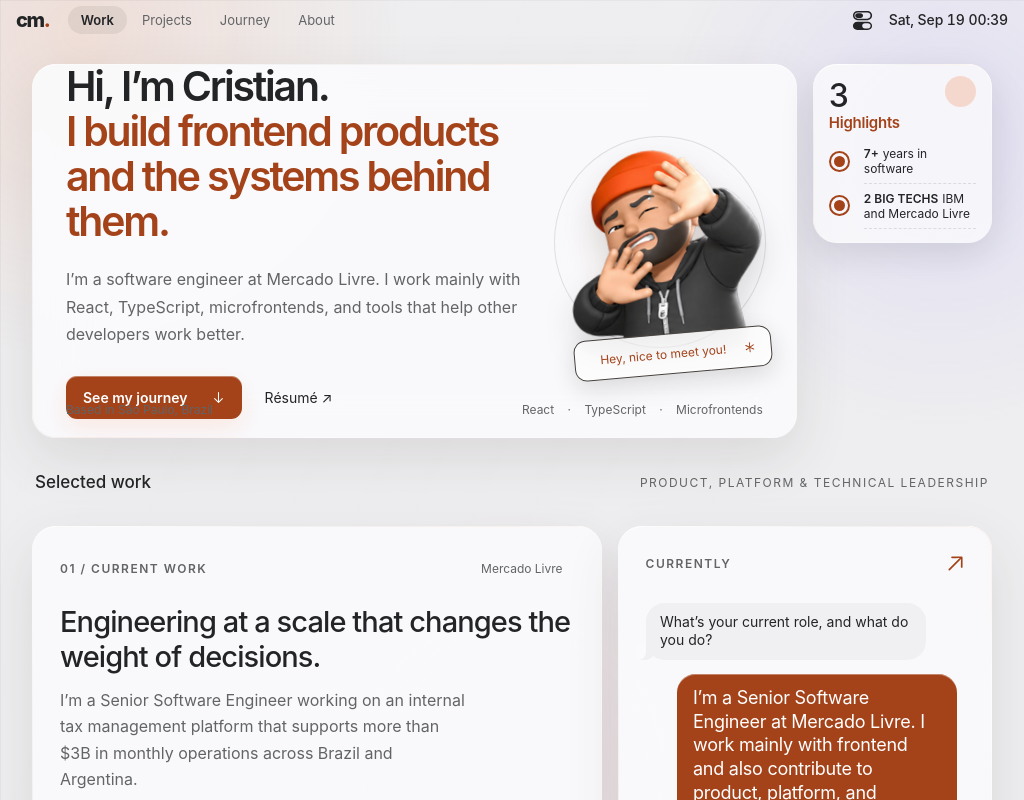
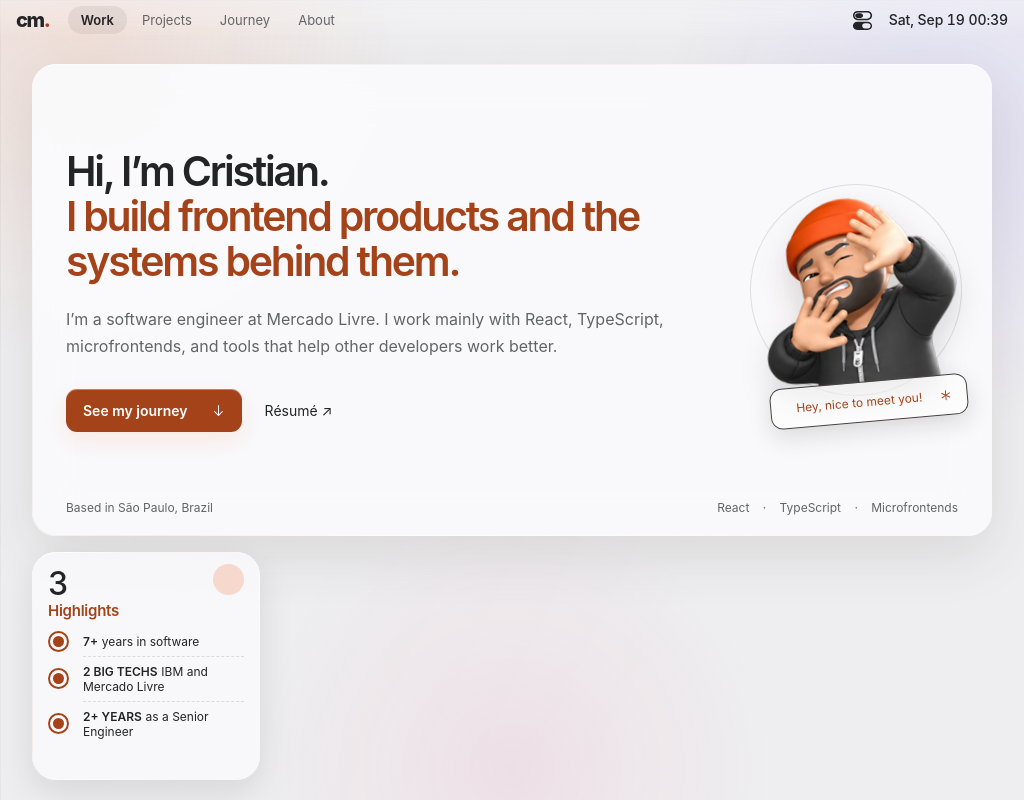
Before and after one commit to cristianmacedo/portfolio, a React (Vite) app: page / in a window 1024 px wide. Shown: the top 800 px of the page. Built offline with nearby package versions, Linux system fonts and the light colour scheme.

Commit message:
Refine system bar blur and compact grid

```diff
--- a/src/adaptive-theme.css
+++ b/src/adaptive-theme.css
@@ -1150,3 +1150,50 @@ body {
   .control-center-actions,
   .control-center-popover > .control-center-focus { animation: none; }
 }
+
+/* A shallow frosted veil keeps the full-width system bar legible while the
+   page scrolls underneath it. The mask fades out at the bar's lower edge. */
+.system-bar-layer::before {
+  content: "";
+  position: fixed;
+  inset: 0 0 auto;
+  z-index: 0;
+  height: 40px;
+  pointer-events: none;
+  background: linear-gradient(to bottom, rgba(20, 20, 22, .24), rgba(20, 20, 22, .04));
+  backdrop-filter: blur(14px) saturate(125%);
+  -webkit-backdrop-filter: blur(14px) saturate(125%);
+  -webkit-mask-image: linear-gradient(to bottom, #000 0%, #000 58%, rgba(0, 0, 0, .62) 78%, transparent 100%);
+  mask-image: linear-gradient(to bottom, #000 0%, #000 58%, rgba(0, 0, 0, .62) 78%, transparent 100%);
+}
+.light .system-bar-layer::before {
+  background: linear-gradient(to bottom, rgba(248, 248, 250, .38), rgba(248, 248, 250, .06));
+}
+header.system-bar { z-index: 1; }
+
+/* At compact desktop widths a five-column rail makes the 1×1 widget too
+   small. Switch only the top composition to four columns and a third row. */
+@media (min-width: 901px) and (max-width: 1200px) {
+  .top-grid {
+    --flow-unit: calc((100cqi - 3 * var(--flow-gap)) / 4);
+    grid-template-columns: repeat(4, minmax(0, 1fr));
+    grid-template-rows: repeat(3, var(--flow-unit));
+  }
+  .top-grid > .hero {
+    grid-column: 1 / -1;
+    grid-row: span 2;
+  }
+  .top-grid > .top-widgets {
+    grid-column: span 1;
+    grid-row: span 1;
+    height: var(--flow-unit);
+  }
+  .focus-mode .top-grid {
+    grid-template-columns: repeat(4, minmax(0, 1fr));
+    grid-template-rows: repeat(2, var(--flow-unit));
+  }
+  .focus-mode .top-grid > .hero {
+    grid-column: 1 / -1;
+    grid-row: 1 / -1;
+  }
+}
```
